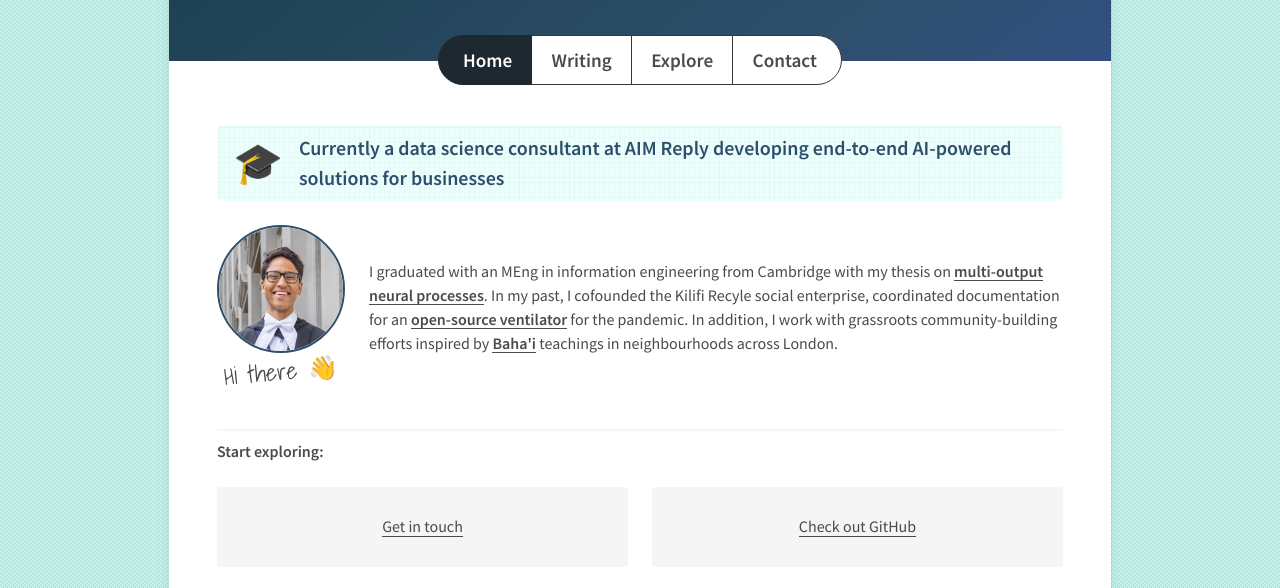
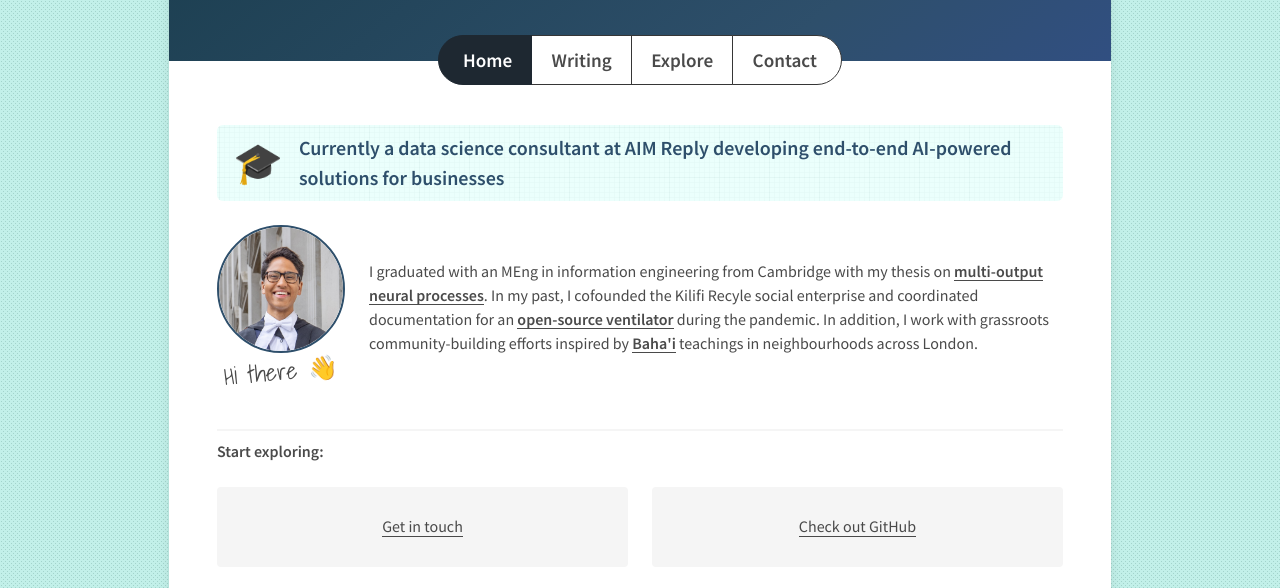
Before and after one commit to ZGurney/zgurney.github.io, a website: page docs/index.html in a window 1280 px wide. Shown: the part 178-766 px from the top of the page. Drawn offline with Linux system fonts and the light colour scheme; files whose address does not match are found by name.

Commit message:
Update index.html

```diff
--- a/docs/index.html
+++ b/docs/index.html
@@ -92,7 +92,7 @@
           <div class="column">
             <div class="content">
               <p>
-                I graduated with an MEng in information engineering from Cambridge with my thesis on <a href="github.com/ZGurney/iib-project" class="underline">multi-output neural processes</a>. In my past, I cofounded the Kilifi Recyle social enterprise, coordinated documentation for an <a href="ovsi.org" class="underline">open-source ventilator</a> for the pandemic. In addition, I work with grassroots community-building efforts inspired by <a href="https://www.bahai.org" class="underline">Baha'i</a> teachings in neighbourhoods across London</a>.
+                I graduated with an MEng in information engineering from Cambridge with my thesis on <a href="github.com/ZGurney/iib-project" class="underline">multi-output neural processes</a>. In my past, I cofounded the Kilifi Recyle social enterprise and coordinated documentation for an <a href="ovsi.org" class="underline">open-source ventilator</a> during the pandemic. In addition, I work with grassroots community-building efforts inspired by <a href="https://www.bahai.org" class="underline">Baha'i</a> teachings in neighbourhoods across London</a>.
               </p>
             </div>
           </div>
```
